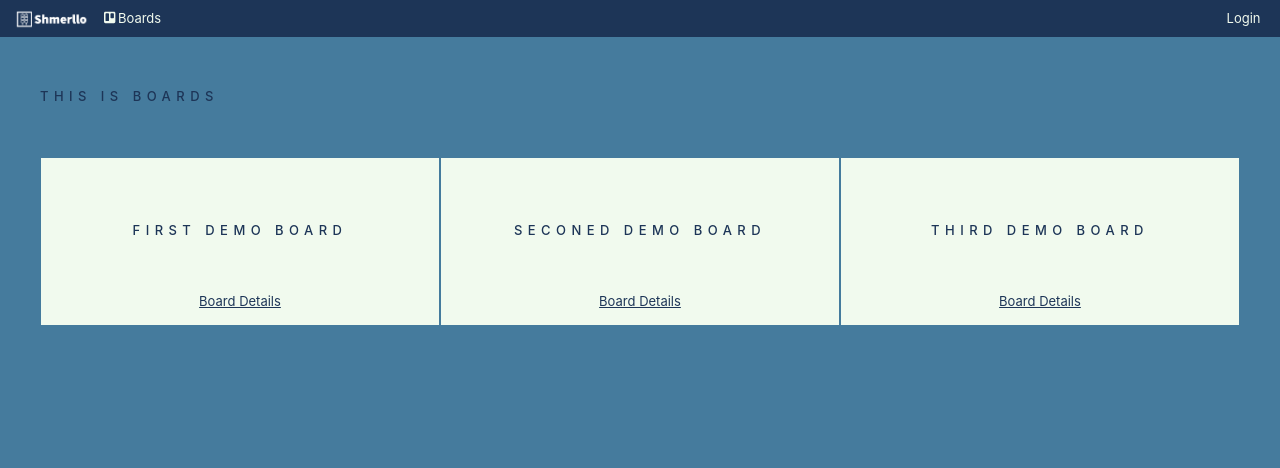
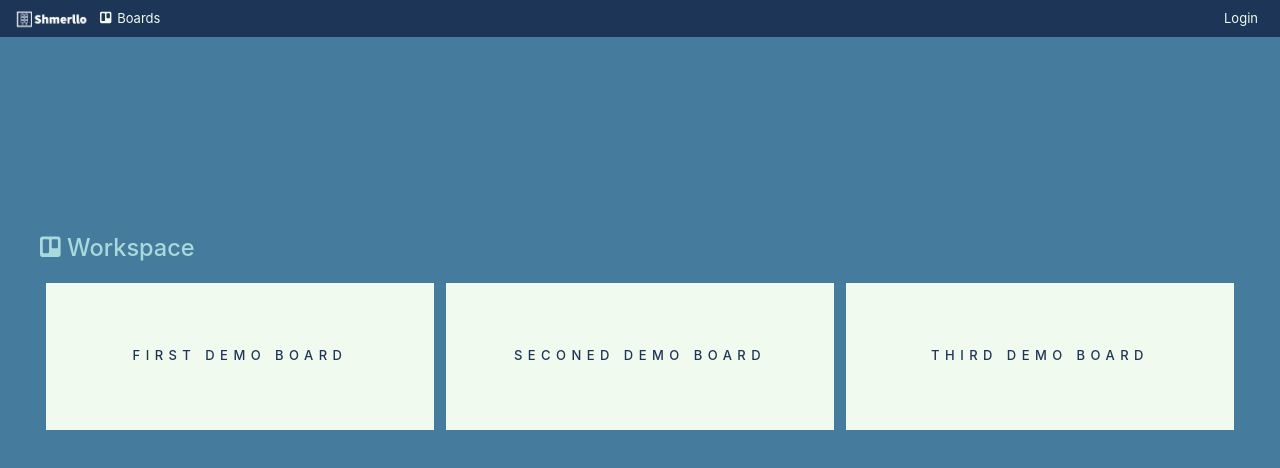
Before and after one commit to AlenChernick/Sprint4-Shmerllo, a Vue app: page /board in a window 1280 px wide. Shown: the top 468 px of the page. Built offline with nearby package versions, Linux system fonts and the light colour scheme.

Commit message:
hover-header update and board list update

```diff
--- a/src/assets/styles/components/_app-header.scss
+++ b/src/assets/styles/components/_app-header.scss
@@ -19,22 +19,46 @@ header.main-header {
       display: flex;
       flex-flow: column wrap;
       justify-content: center;
+      transition: background-color 0.2s, border-radius 0.2s;
+
+      &:hover {
+        background-color: rgba(255, 255, 255, 0.37);
+        border-radius: 0.2rem;
+      }
     }
   }
 
   .boards-page-btn {
     grid-column: 1;
     grid-row: 1;
-    margin-inline-start: 7.5rem;
+    margin-inline-start: 7rem;
     align-self: center;
+    transition: background-color 0.2s, border-radius 0.2s;
+    width: 5rem;
+    padding: 0.1rem;
+    text-align: center;
 
     .board-icon {
       padding-right: 0.2rem;
+    }
+
+    &:hover {
+      background-color: rgba(255, 255, 255, 0.37);
+      border-radius: 0.2rem;
     }
   }
   .login-page-btn {
     grid-column: 3;
     margin: 0 1rem;
     align-self: center;
+    width: 3rem;
+    padding: 0.1rem;
+    text-align: center;
+    transition: background-color 0.2s, border-radius 0.2s;
+
+    &:hover {
+      background-color: rgba(255, 255, 255, 0.37);
+      border-radius: 0.2rem;
+    }
   }
 }
--- a/src/assets/styles/components/_board-list.scss
+++ b/src/assets/styles/components/_board-list.scss
@@ -4,3 +4,11 @@
   grid-template-columns: repeat(auto-fit, minmax(100px, 1fr));
   background-color: $clr4;
 }
+
+.workspace-logo {
+  margin-top: 15rem;
+
+  .workspace-icon {
+    margin-right: 0.5rem;
+  }
+}
--- a/src/assets/styles/components/_board-preview.scss
+++ b/src/assets/styles/components/_board-preview.scss
@@ -1,4 +1,9 @@
 .board-preview {
-  border: 1px solid $clr2;
+  border: 0.5rem solid $clr2;
   padding: 1rem;
+  transition: background-color 0.5s;
+  cursor: pointer;
+  &:hover {
+    background-color: $clr3;
+  }
 }
--- a/src/components/app-header.vue
+++ b/src/components/app-header.vue
@@ -1,9 +1,10 @@
 <template>
   <header class="app-header main-header full">
-    <router-link class="home-page-btn" to="/"><img src="../assets/img/logo.png" alt="" /></router-link>
-    <router-link class="boards-page-btn" to="/board"
-      ><font-awesome-icon class="board-icon" icon="fab fa-trello" />Boards</router-link
-    >
+    <router-link class="home-page-btn" to="/"><img src="../assets/img/logo.png" alt="logo" /></router-link>
+    <router-link class="boards-page-btn" to="/board">
+      <font-awesome-icon class="board-icon" icon="fab fa-trello" />
+      Boards
+    </router-link>
     <router-link class="login-page-btn" to="/login">Login</router-link>
   </header>
 </template>
--- a/src/components/board-preview.vue
+++ b/src/components/board-preview.vue
@@ -1,7 +1,6 @@
 <template>
-  <section class="board-preview">
+  <section @click="goToBoardDetails" class="board-preview">
     <h2>{{ board.title }}</h2>
-    <router-link :to="'/board/' + board._id">Board Details</router-link>
   </section>
 </template>
 
@@ -13,6 +12,11 @@ export default {
     },
   },
   name: 'board-preview',
+  methods: {
+    goToBoardDetails() {
+      this.$router.push(`/board/${this.board._id}`)
+    },
+  },
   components: {},
 }
 </script>
--- a/src/views/board-app.vue
+++ b/src/views/board-app.vue
@@ -1,6 +1,6 @@
 <template lang="">
   <section class="board-app">
-    <h2>This is boards</h2>
+    <h3 class="workspace-logo"><font-awesome-icon class="workspace-icon" icon="fab fa-trello" />Workspace</h3>
     <board-list :boards="getBoards" />
   </section>
 </template>
```
